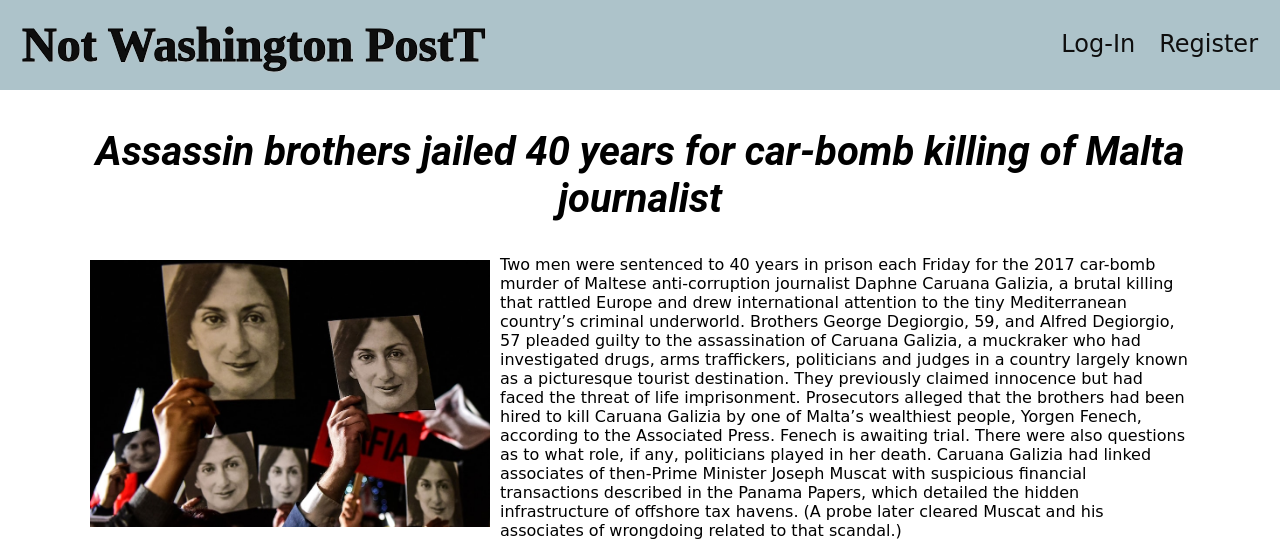
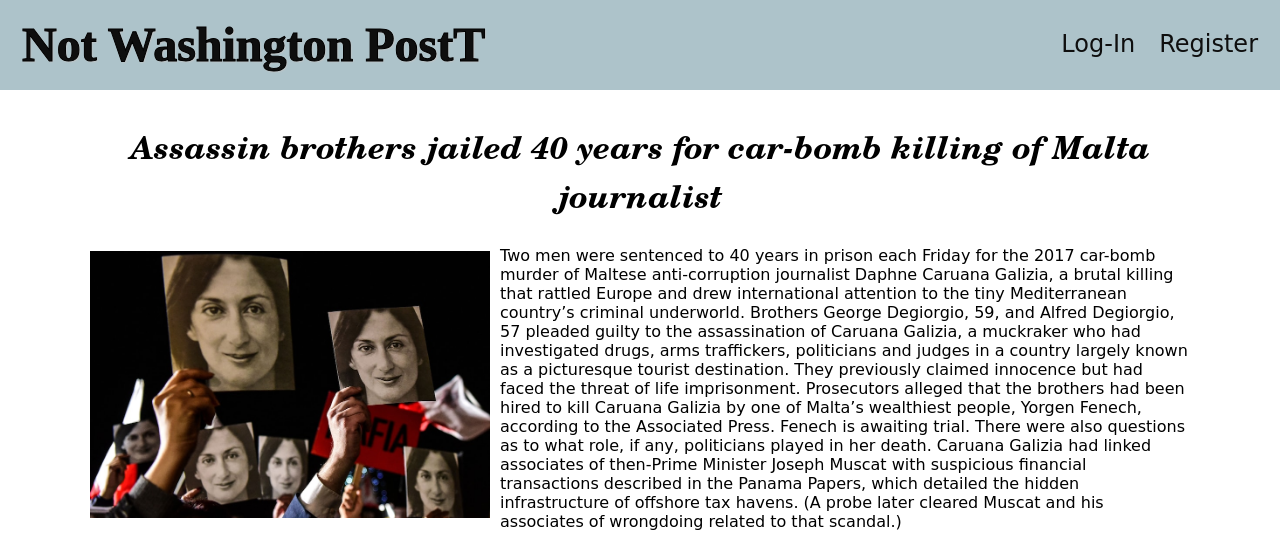
Before and after one commit to konexk1x/Bekish1.21, a Django app: page /news/1/ in a window 1280 px wide. Shown: the top 539 px of the page. Run offline with Django 4.2, Linux system fonts and the light colour scheme; data comes from the database, SQL or seed files in the repository.

Commit message:
Rename z_2.1.py to Lab_02/z_2.1.py

```diff
--- a/News_site/news/static/css/style.css
+++ b/News_site/news/static/css/style.css
@@ -44,8 +44,8 @@ body {
 }
 
 h1 {
-    font-size: 40px;
-    font-family: "Roboto", "Lucida Grande", "DejaVu Sans", "Bitstream Vera Sans", Verdana, Arial, sans-serif;
+    font-size: 32px;
+    font-family: New Century Schoolbook, TeX Gyre Schola, serif;
     text-align: center;
     font-style: italic;
 
```
